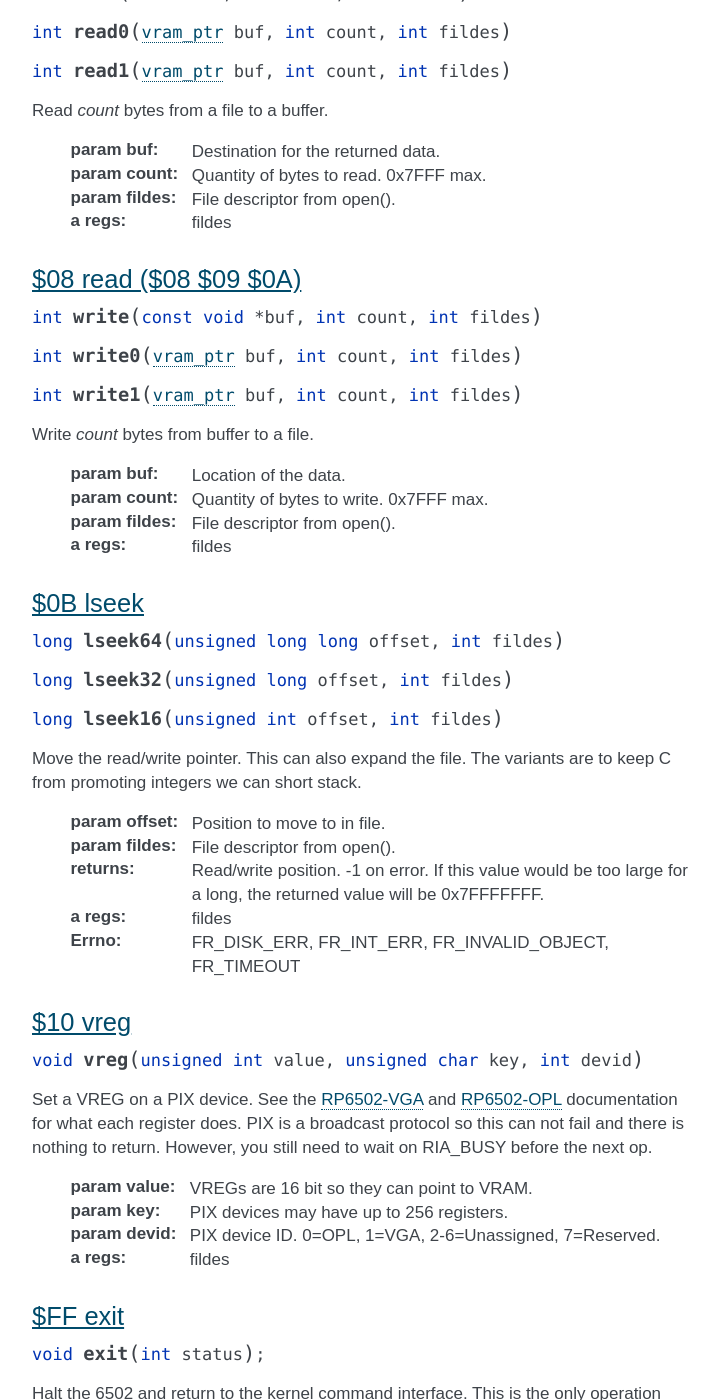
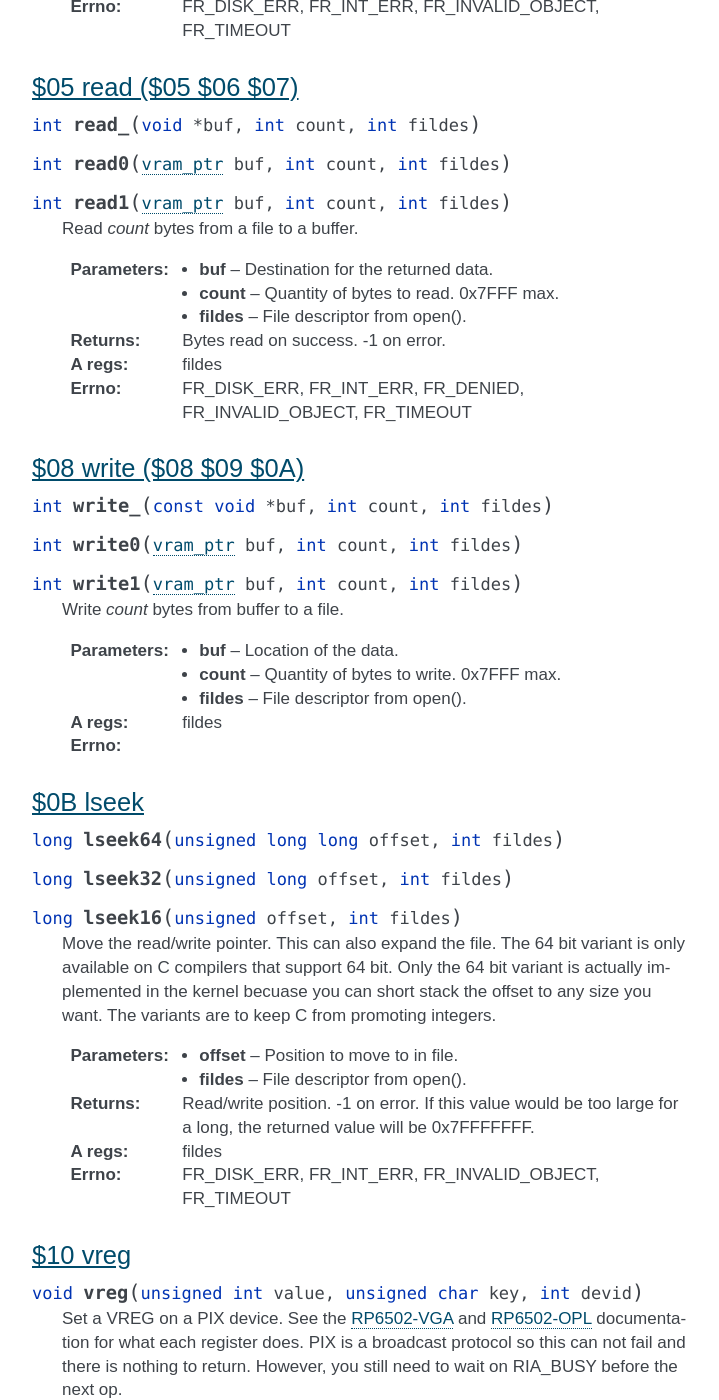
Before and after one commit to picocomputer/picocomputer.github.io, a Sphinx documentation site: the page built from docs/source/api.rst, in a window 1280 px wide and 1400 px high, scrolled down 5685 px. Shown: the whole window, without its empty margins (388-1107 px from the left). Built offline with Sphinx 7.4.7, drawn with Linux system fonts in a browser that asks for light colours; some of the changed text lies outside the part shown.

Commit message:
writing docs

```diff
--- a/docs/source/api.rst
+++ b/docs/source/api.rst
@@ -93,13 +93,15 @@ Send `oflag` in AX. Send the path on VSTACK by pushing the string starting with
 
 .. code-block:: C
 
-   int read(char *buf, int count, int fildes)
+   int read_(char *buf, int count, int fildes)
 
 Send `count` as a short stack and `fildes` in AX. The returned value in AX indicates how many values must be pulled from the stack.
 
+The trailing underbar on read_() and write_() is there to leave room for <unistd.h> functions. Much of this API works like POSIX, but argument ordering is optimized for the RP6502 binary interface.
+
 .. code-block:: C
 
-   int write(const void *buf, int count, int fildes)
+   int write_(const void *buf, int count, int fildes)
 
 Send `fildes` in AX. Push the data to VSTACK. Do not send `buf` or `count`. Pulling from VSTACK will begin with the first character.
 
@@ -152,17 +154,17 @@ Abandon the vstack by resetting the pointer. Not needed for normal operation, bu
 $01 open ($01 $02 $03)
 ----------------------
 
-.. c:function:: int open(const char *path, int oflag);
-.. c:function:: int open0(vram_ptr path, int oflag);
-.. c:function:: int open1(vram_ptr path, int oflag);
+.. c:function:: int open(const char *path, int oflag)
+.. c:function:: int open0(vram_ptr path, int oflag)
+.. c:function:: int open1(vram_ptr path, int oflag)
 
-Create a connection between a file and a file descriptor.
+   Create a connection between a file and a file descriptor.
 
    :param path: Pathname to a file.
    :param oflag: Bitfield of options.
    :returns: File descriptor. -1 on error.
    :a regs: return, oflag
-   :Errno: FR_DISK_ERR, FR_INT_ERR, FR_NOT_READY, FR_NO_FILE, FR_NO_PATH, FR_INVALID_NAME, FR_DENIED, FR_EXIST, FR_INVALID_OBJECT, FR_WRITE_PROTECTED, FR_INVALID_DRIVE, FR_NOT_ENABLED, FR_NO_FILESYSTEM, FR_TIMEOUT, FR_LOCKED, FR_NOT_ENOUGH_CORE, FR_TOO_MANY_OPEN_FILES
+   :errno: FR_DISK_ERR, FR_INT_ERR, FR_NOT_READY, FR_NO_FILE, FR_NO_PATH, FR_INVALID_NAME, FR_DENIED, FR_EXIST, FR_INVALID_OBJECT, FR_WRITE_PROTECTED, FR_INVALID_DRIVE, FR_NOT_ENABLED, FR_NO_FILESYSTEM, FR_TIMEOUT, FR_LOCKED, FR_NOT_ENOUGH_CORE, FR_TOO_MANY_OPEN_FILES
    :Options:
       | O_RDONLY 0x01
       |    Open for reading only.
@@ -183,41 +185,46 @@ Create a connection between a file and a file descriptor.
 $04 close
 ---------
 
-.. c:function:: int close(int fildes);
+.. c:function:: int close(int fildes)
 
-Release the file descriptor after commiting any buffers. File descriptor will rejoin the pool available for use by open().
+   Release the file descriptor. File descriptor will rejoin the pool available for use by open().
 
    :param fildes: File descriptor from open().
+   :returns: 0 on success. -1 on error.
    :a regs: return, fildes
+   :errno: FR_DISK_ERR, FR_INT_ERR, FR_INVALID_OBJECT, FR_TIMEOUT
 
 
 $05 read ($05 $06 $07)
 ----------------------
 
-.. c:function:: int read(void *buf, int count, int fildes)
+.. c:function:: int read_(void *buf, int count, int fildes)
 .. c:function:: int read0(vram_ptr buf, int count, int fildes)
 .. c:function:: int read1(vram_ptr buf, int count, int fildes)
 
-Read `count` bytes from a file to a buffer.
+   Read `count` bytes from a file to a buffer.
 
    :param buf: Destination for the returned data.
    :param count: Quantity of bytes to read. 0x7FFF max.
    :param fildes: File descriptor from open().
+   :returns: Bytes read on success. -1 on error.
    :a regs: fildes
+   :errno: FR_DISK_ERR, FR_INT_ERR, FR_DENIED, FR_INVALID_OBJECT, FR_TIMEOUT
 
-$08 read ($08 $09 $0A)
-----------------------
+$08 write ($08 $09 $0A)
+-----------------------
 
-.. c:function:: int write(const void *buf, int count, int fildes)
+.. c:function:: int write_(const void *buf, int count, int fildes)
 .. c:function:: int write0(vram_ptr buf, int count, int fildes)
 .. c:function:: int write1(vram_ptr buf, int count, int fildes)
 
-Write `count` bytes from buffer to a file.
+   Write `count` bytes from buffer to a file.
 
    :param buf: Location of the data.
    :param count: Quantity of bytes to write. 0x7FFF max.
    :param fildes: File descriptor from open().
    :a regs: fildes
+   :errno:
 
 
 $0B lseek
@@ -225,15 +232,15 @@ $0B lseek
 
 .. c:function:: long lseek64(unsigned long long offset, int fildes)
 .. c:function:: long lseek32(unsigned long offset, int fildes)
-.. c:function:: long lseek16(unsigned int offset, int fildes)
+.. c:function:: long lseek16(unsigned offset, int fildes)
 
-Move the read/write pointer. This can also expand the file. The variants are to keep C from promoting integers we can short stack.
+   Move the read/write pointer. This can also expand the file. The 64 bit variant is only available on C compilers that support 64 bit. Only the 64 bit variant is actually implemented in the kernel becuase you can short stack the offset to any size you want. The variants are to keep C from promoting integers.
 
    :param offset: Position to move to in file.
    :param fildes: File descriptor from open().
    :returns: Read/write position. -1 on error. If this value would be too large for a long, the returned value will be 0x7FFFFFFF.
    :a regs: fildes
-   :Errno: FR_DISK_ERR, FR_INT_ERR, FR_INVALID_OBJECT, FR_TIMEOUT
+   :errno: FR_DISK_ERR, FR_INT_ERR, FR_INVALID_OBJECT, FR_TIMEOUT
 
 
 $10 vreg
@@ -241,7 +248,7 @@ $10 vreg
 
 .. c:function:: void vreg(unsigned int value, unsigned char key, int devid)
 
-Set a VREG on a PIX device. See the :doc:`vga` and :doc:`opl` documentation for what each register does. PIX is a broadcast protocol so this can not fail and there is nothing to return. However, you still need to wait on RIA_BUSY before the next op.
+   Set a VREG on a PIX device. See the :doc:`vga` and :doc:`opl` documentation for what each register does. PIX is a broadcast protocol so this can not fail and there is nothing to return. However, you still need to wait on RIA_BUSY before the next op.
 
    :param value: VREGs are 16 bit so they can point to VRAM.
    :param key: PIX devices may have up to 256 registers.
@@ -253,7 +260,7 @@ $FF exit
 -----------
 .. c:function:: void exit(int status);
 
-Halt the 6502 and return to the kernel command interface. This is the only operation that does not return. RESB will be pulled down before the next instruction can execute. Status is currently ignored but will be used in the future.
+   Halt the 6502 and return to the kernel command interface. This is the only operation that does not return. RESB will be pulled down before the next instruction can execute. Status is currently ignored but will be used in the future.
 
    :param status: 0 is good, 1-255 for error.
    :a regs: status
```
